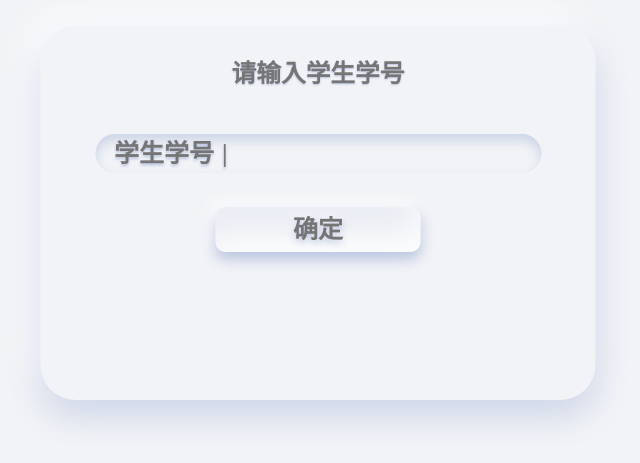
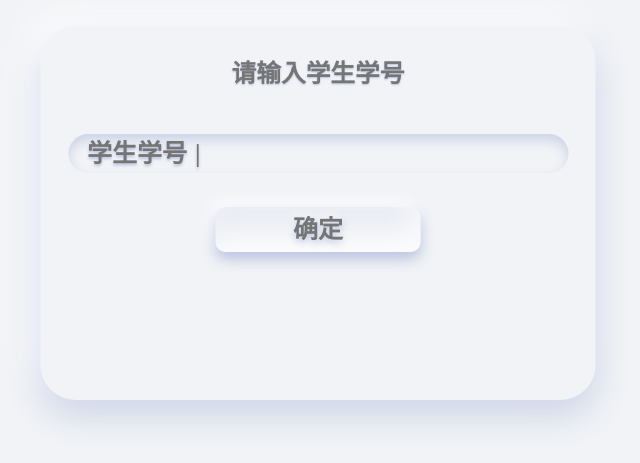
Before and after one commit to OutsourcingContestUESTC/vntUESTC, a website: page deploy/html/schoolNumInput.html in a window 1280 px wide. Shown: the part 187-650 px from the top of the page, without its empty margins (322-962 px from the left). Drawn offline with Linux system fonts and the light colour scheme.

Commit message:
解决了schoolNumInput页面输入叉行的问题

```diff
--- a/deploy/html/schoolNumInput.html
+++ b/deploy/html/schoolNumInput.html
@@ -22,7 +22,7 @@
             </div>
 
 
-            <div class="roundRactangle2">
+            <div class="roundRactangle2" style="width: 500px;">
                 <p>学生学号<span style="margin-left: 8px;">|</span></p>
                 <input id="stuNumber" type="text" name="学号">
             </div>
```
